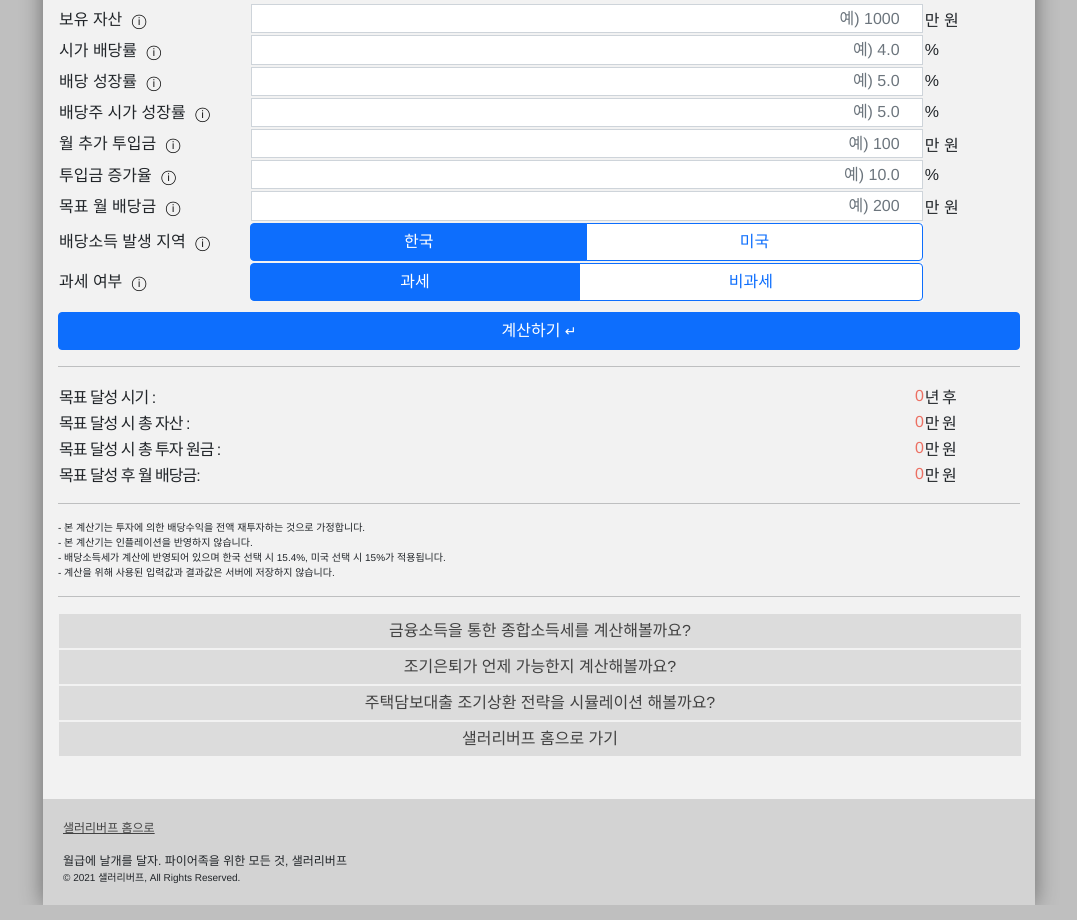
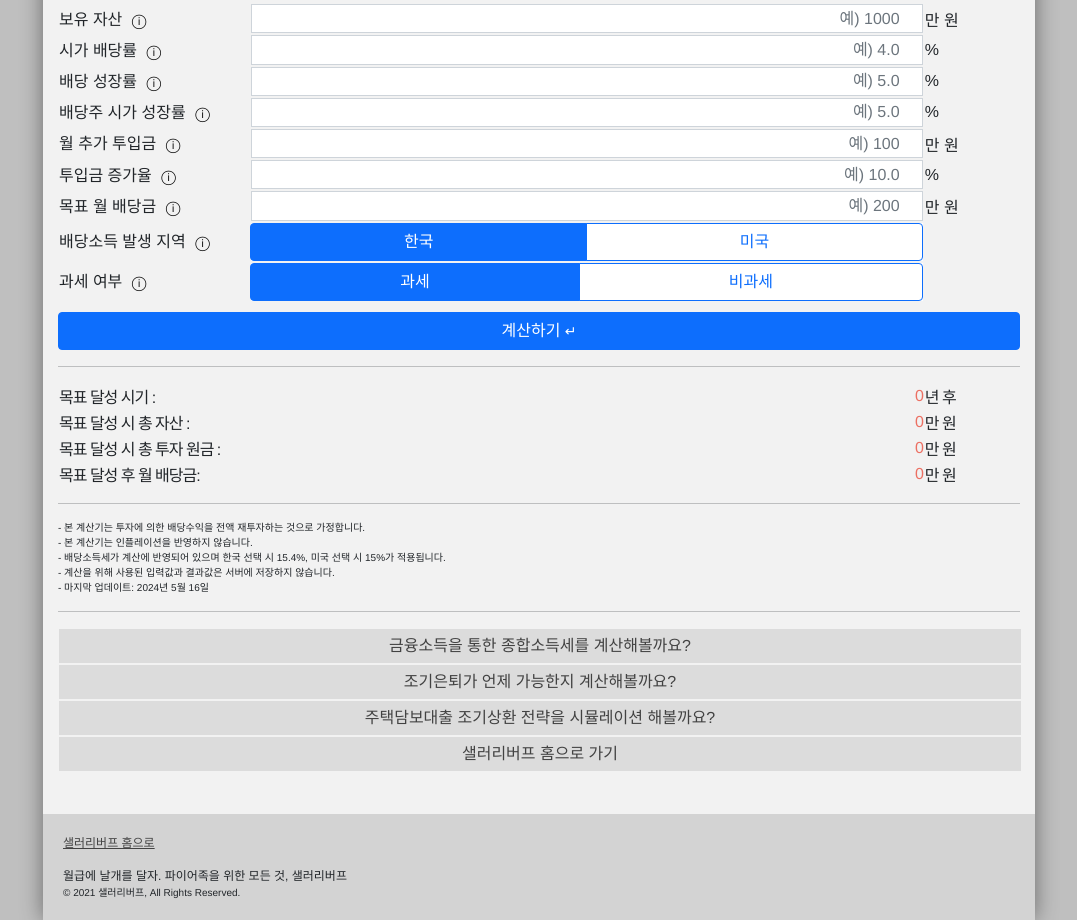
Before and after one commit to salarybuff/salarybuff.github.io, a plain HTML site: page calculator/dividend/index.html in a window 1280 px wide. Shown: the part 559-1479 px from the top of the page, without its empty margins (101-1178 px from the left). Drawn offline with nearby package versions, Linux system fonts and the light colour scheme.

Commit message:
added last update date

```diff
--- a/calculator/dividend/index.html
+++ b/calculator/dividend/index.html
@@ -113,6 +113,7 @@
         <div style="display:flex; margin-top:10px;">
           <a style="font-size:smaller; margin-left:auto; margin-right:0;" href="javascript: reset()">초기화</a>
         </div>
+
       </div>
 
       <hr>
@@ -301,6 +302,8 @@
       <span style="font-size:x-small">- 배당소득세가 계산에 반영되어 있으며 한국 선택 시 15.4%, 미국 선택 시 15%가 적용됩니다.</span>
       <br>
       <span style="font-size:x-small">- 계산을 위해 사용된 입력값과 결과값은 서버에 저장하지 않습니다.</span>
+      <br>
+      <span style="font-size:x-small">- 마지막 업데이트: 2024년 5월 16일</span>
       <div id="result-table-container" style="display:none;">
         <hr>
         <table class="result-group-table" id="result-table">
```
